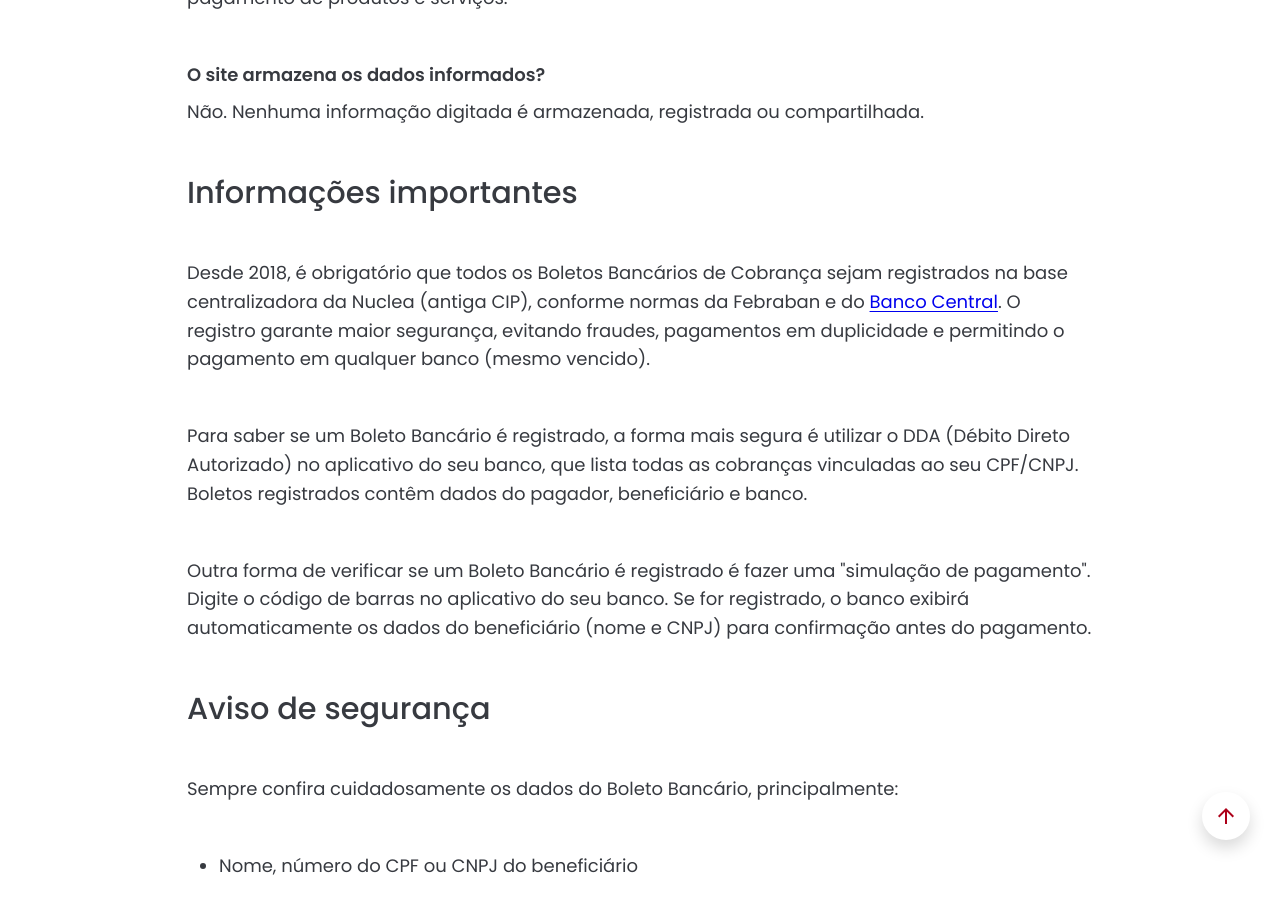
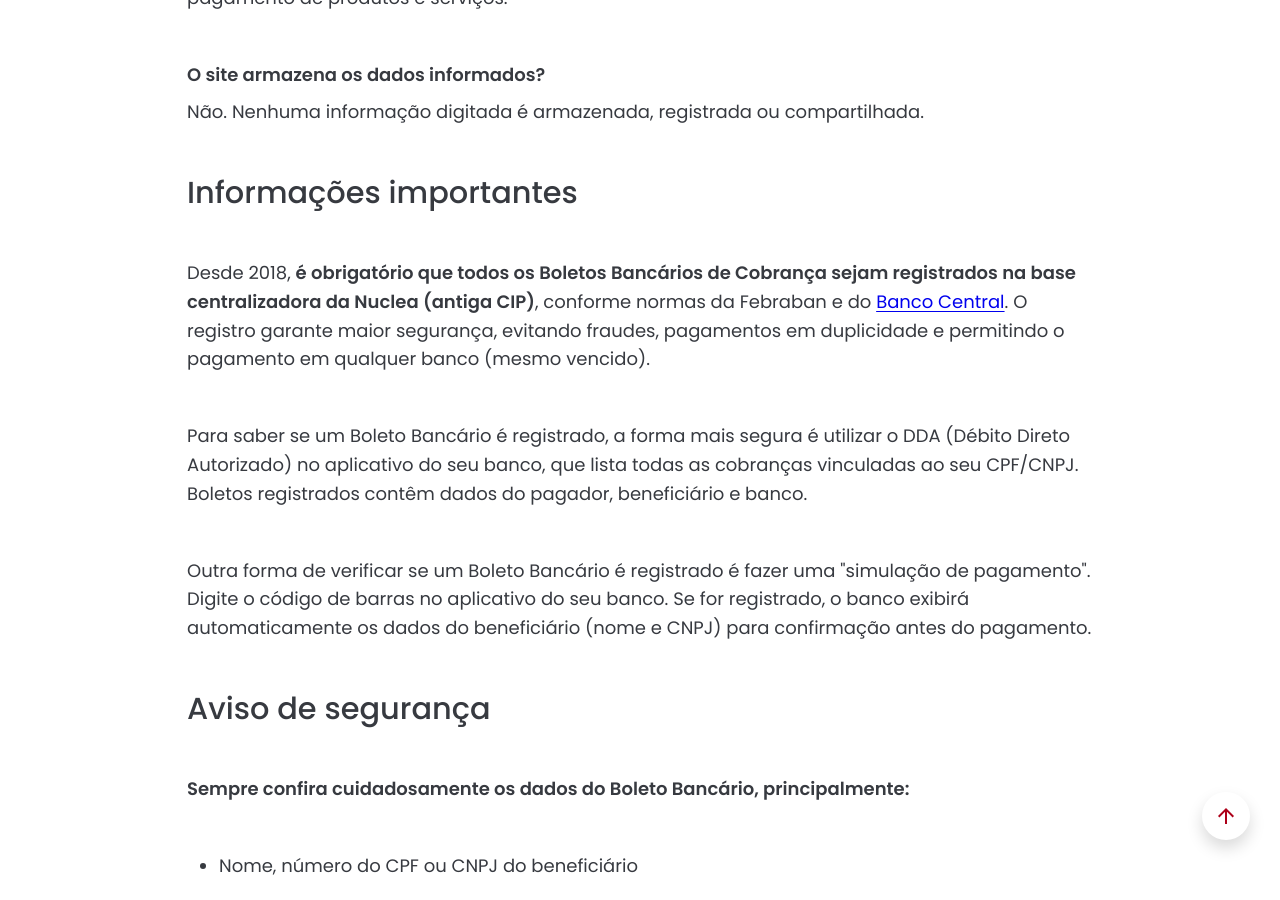
Before and after one commit to Sergio-Damm/boletobancario, a Jekyll site: the page built from pages/formulario-conversao/index.html, in a window 1280 px wide and 900 px high, scrolled down 5321 px. Built offline with Jekyll 4.4.1, drawn with Linux system fonts in a browser that asks for light colours; some of the changed text lies outside the part shown.

Commit message:
review texts linha digitavel and vencimento

```diff
--- a/pages/formulario-conversao/index.html
+++ b/pages/formulario-conversao/index.html
@@ -190,7 +190,7 @@
 
 					<h2 class="h2-title-content mb-5">Para que serve o formulário de conversão de boleto?</h2>
 						<p class="mb-5">O formulário converte os números de um Boleto Bancário — conhecidos como a <a class="link-externo" href="/linha-digitavel/">Linha Digitável</a> — em sua representação gráfica, o Código de Barras, e realiza o processo inverso quando necessário.</p>
-						<p class="mb-5">Essa conversão facilita:</p>
+						<p class="mb-5 fw-semibold">Essa conversão facilita:</p>
 							<ul class="mb-5">
   								<li class="mb-4">O pagamento manual de boletos em caixas eletrônicos e aplicativos bancários.</li>
   								<li class="mb-4">A leitura automática por máquinas e leitores ópticos.</li>
@@ -198,10 +198,10 @@
   								<li class="mb-4">A inserção correta dos dados em sistemas financeiros e programas de gestão.</li>
 							</ul>
 
-						<p class="mb-5">O processo ajuda a reduzir erros de digitação, prevenir fraudes e garantir que os dados sejam transferidos corretamente para os sistemas de pagamento.</p>
+						<p class="mb-5">O processo ajuda a <span class="fw-semibold">reduzir erros de digitação</span>, <span class="fw-semibold">prevenir fraudes</span> e <span class="fw-semibold">garantir que os dados sejam transferidos corretamente para os sistemas de pagamento</span>.</p>
 
 					<h2 class="h2-title-content mb-5">Quando usar este conversor de Linha Digitável e Código de Barras</h2>
-						<p class="mb-5">Você pode utilizar este conversor sempre que precisar:</p>
+						<p class="mb-5 fw-semibold">Você pode utilizar este conversor sempre que precisar:</p>
 							<ul class="mb-5">
   								<li class="mb-4">Converter a Linha Digitável em Código de Barras.</li>
   								<li class="mb-4">Converter o Código de Barras em Linha Digitável.</li>
@@ -211,7 +211,7 @@
 							</ul>
 
 					<h2 class="h2-title-content mb-5">Exemplos práticos de uso</h2>
-						<p class="mb-5">Este conversor de boletos é útil em situações como:</p>
+						<p class="mb-5 fw-semibold">Este conversor de boletos é útil em situações como:</p>
 							<ul class="mb-5">
   								<li class="mb-4">Digitar manualmente um boleto no aplicativo do banco.</li>
   								<li class="mb-4">Reconstruir o Código de Barras de um boleto rasgado ou apagado.</li>
@@ -230,7 +230,7 @@
 							</ul>
 
 					<h2 class="h2-title-content mb-5">Novo fator de vencimento: a partir de 22/02/2025</h2>
-						<p class="mb-5">Este formulário foi atualizado considerando o novo fator de vencimento, em que:</p>
+						<p class="mb-5 fw-semibold">Este formulário foi atualizado considerando o novo fator de vencimento, em que:</p>
 							<ul class="mb-5">
   								<li class="mb-4">22/02/2025 corresponde ao fator de vencimento 1000</li>
   								<li class="mb-4">Data-base utilizada: 29/05/2022</li>
@@ -239,7 +239,7 @@
 
 					<h2 class="h2-title-content mb-5">Como converter Linha Digitável em Código de Barras</h2>
 						<p class="mb-5">Digite ou copie e cole a Linha Digitável (47 números, sem espaços, pontos ou vírgulas) no campo <span class="fw-semibold">"Digite aqui a Linha Digitável"</span> e clique em "<span class="fw-semibold">Calcular o Código de Barras</span>".</p>
-  						<p class="mb-5">O formulário exibirá:</p>
+  						<p class="mb-5 fw-semibold">O formulário exibirá:</p>
 							<ul class="mb-5">
   								<li class="mb-4">O Código de Barras convertido (e os 44 números do Código de Barras)</li>
   								<li class="mb-4">A Data de Vencimento</li>
@@ -265,12 +265,12 @@
 						<p class="mb-5">Não. Nenhuma informação digitada é armazenada, registrada ou compartilhada.</p>
 
 					<h2 class="h2-title-content mb-5">Informações importantes</h2>
-  						<p class="mb-5">Desde 2018, é obrigatório que todos os Boletos Bancários de Cobrança sejam registrados na base centralizadora da Nuclea (antiga CIP), conforme normas da Febraban e do <a class="link-externo" href="https://www.bcb.gov.br/meubc/faqs/p/registro-do-boleto" rel="nofollow noopener noreferrer" target="_blank">Banco Central</a>. O registro garante maior segurança, evitando fraudes, pagamentos em duplicidade e permitindo o pagamento em qualquer banco (mesmo vencido).</p>
+  						<p class="mb-5">Desde 2018, <span class="fw-semibold">é obrigatório que todos os Boletos Bancários de Cobrança sejam registrados na base centralizadora da Nuclea (antiga CIP)</span>, conforme normas da Febraban e do <a class="link-externo" href="https://www.bcb.gov.br/meubc/faqs/p/registro-do-boleto" rel="nofollow noopener noreferrer" target="_blank">Banco Central</a>. O registro garante maior segurança, evitando fraudes, pagamentos em duplicidade e permitindo o pagamento em qualquer banco (mesmo vencido).</p>
   						<p class="mb-5">Para saber se um Boleto Bancário é registrado, a forma mais segura é utilizar o DDA (Débito Direto Autorizado) no aplicativo do seu banco, que lista todas as cobranças vinculadas ao seu CPF/CNPJ. Boletos registrados contêm dados do pagador, beneficiário e banco.</p>
 						<p class="mb-5">Outra forma de verificar se um Boleto Bancário é registrado é fazer uma "simulação de pagamento". Digite o código de barras no aplicativo do seu banco. Se for registrado, o banco exibirá automaticamente os dados do beneficiário (nome e CNPJ) para confirmação antes do pagamento.</p>
 
 					<h2 class="h2-title-content mb-5">Aviso de segurança</h2>
-						<p class="mb-5">Sempre confira cuidadosamente os dados do Boleto Bancário, principalmente:</p>
+						<p class="mb-5 fw-semibold">Sempre confira cuidadosamente os dados do Boleto Bancário, principalmente:</p>
 							<ul class="mb-5">
   								<li class="mb-4">Nome, número do CPF ou CNPJ do beneficiário</li>
   								<li class="mb-4">Valor do boleto</li>
@@ -295,7 +295,7 @@
 							</ul>
 
 					<h2 class="h2-title-content mb-5">Benefícios do conversor de boleto</h2>
-						<p class="mb-5">Ao utilizar esta ferramenta, você garante:</p>
+						<p class="mb-5 fw-semibold">Ao utilizar esta ferramenta, você garante:</p>
 							<ul class="mb-5">
   								<li class="mb-4">Validação da Linha Digitável, do Código de Barras, Valor e Vencimento.</li>
   								<li class="mb-4">Compatibilidade com o padrão Febraban.</li>
--- a/pages/vencimento/index.html
+++ b/pages/vencimento/index.html
@@ -255,7 +255,7 @@
   							<table class="table table-striped">
 								<tbody>
 									<tr>
-										<td class="text-nowrap">(a) Data-base Nova</td>
+										<td class="text-nowrap">(a) Data-base nova</td>
 										<td>29/05/2022</td>
 									</tr>
 									<tr>
```
Also changed, not shown: index.html (+0 -18 lines), pages/linha-digitavel/index.html (+4 -4 lines), 4 other files.
